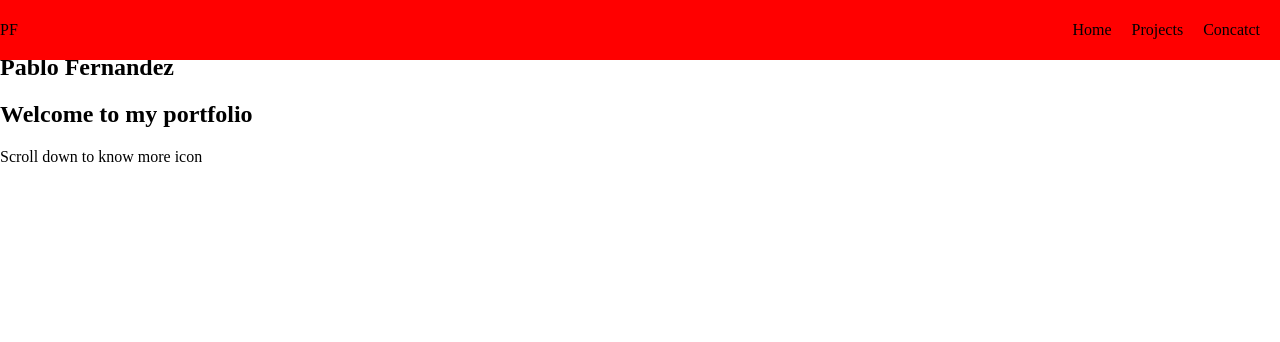
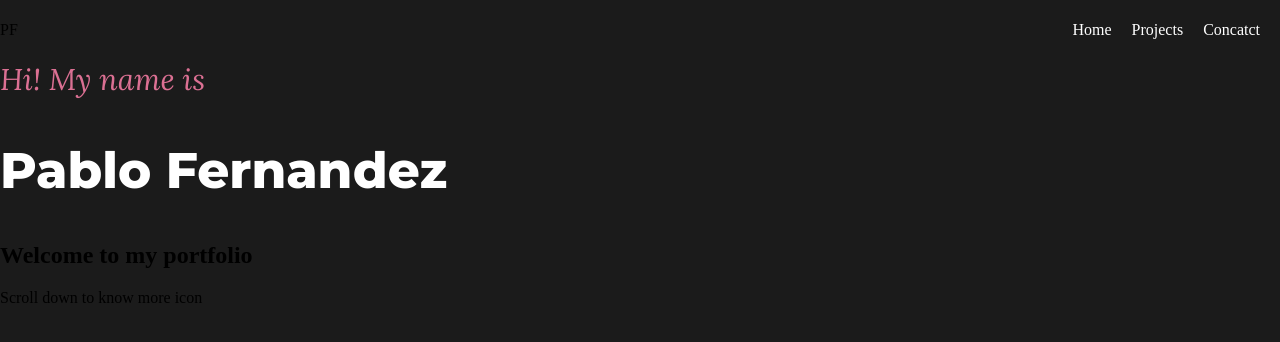
Before and after one commit to PabloFernandezMila/FreeCodeCamp-Trainings, a plain HTML site: page pages/Portfolio/Portfolio.html in a window 1280 px wide. Drawn offline with Linux system fonts and the light colour scheme.

Commit message:
Several changes to porfolio

```diff
--- a/pages/Portfolio/Portfolio.html
+++ b/pages/Portfolio/Portfolio.html
@@ -6,6 +6,7 @@
 </head>
 
 <main>
+
     <body>
         <header>
             <div id="logo">PF</div>
@@ -17,17 +18,18 @@
                 </ul>
 
             </nav>
-         </header>
+        </header>
         <section id="welcome-section">
-            <p>Hi! My name is</p>
+            <p id="hi">Hi! My name is</p>
             <h1>Pablo Fernandez</h1>
             <h2>Welcome to my portfolio</h2>
             <div>Scroll down to know more icon </div>
         </section>
         <section id="projects">
-<div class="project-tile"></div>
+            <div class="project-tile"></div>
         </section>
 
     </body>
 </main>
+
 </html>
--- a/pages/Portfolio/css/styles.css
+++ b/pages/Portfolio/css/styles.css
@@ -1,4 +1,6 @@
-html, body {
+@import url('https://fonts.googleapis.com/css2?family=Lora:ital,wght@1,400;1,600&family=Montserrat:wght@800&display=swap');
+html,
+body {
     width: 100%;
     margin: 0;
     padding: 0;
@@ -11,29 +13,64 @@ header {
     top: 0;
     margin-bottom: 100px;
     width: 100%;
-    background: red;
     margin: 0;
     padding: 0;
     z-index: 1;
     height: 60px;
 }
 
+header:before {
+    content: '';
+    position: absolute;
+    top: 0;
+    left: 0;
+    right: 0;
+    bottom: 0;
+    padding: 0%;
+    background-color: rgba(255, 255, 255, 0)!important;
+    filter: blur(10px);
+}
+
 #logo {
     display: inline-block;
 }
+
 #navbar {
     position: absolute;
     right: 0;
+}
 
-
-}
-#nav-list{
+#nav-list {
     list-style: none;
     display: table;
-
 }
 
-.navbar-link{
+.navbar-link {
     display: inline-block;
     padding-right: 20px;
+    color: white;
 }
+
+#welcome-section {
+    position: absolute;
+    top: 0;
+    width: 100%;
+    height: 100%;
+    background: #1b1b1b;
+}
+
+#hi {
+    margin-top: 60px;
+    font-family: 'Lora', serif;
+    color: palevioletred;
+    font-style: italic;
+    font-weight: 400;
+    font-size: 30px;
+}
+
+h1 {
+    font-family: 'Lora', serif;
+    font-family: 'Montserrat', sans-serif;
+    font-size: 50px;
+    color: white;
+}
```
Lines whose indentation alone changed are shown as unchanged.
